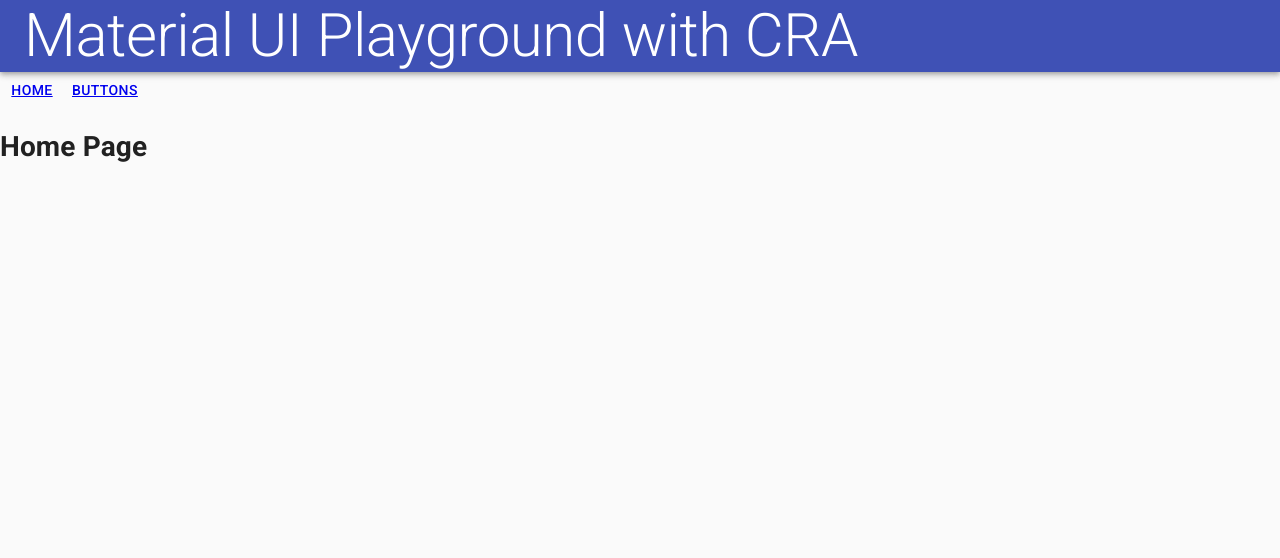
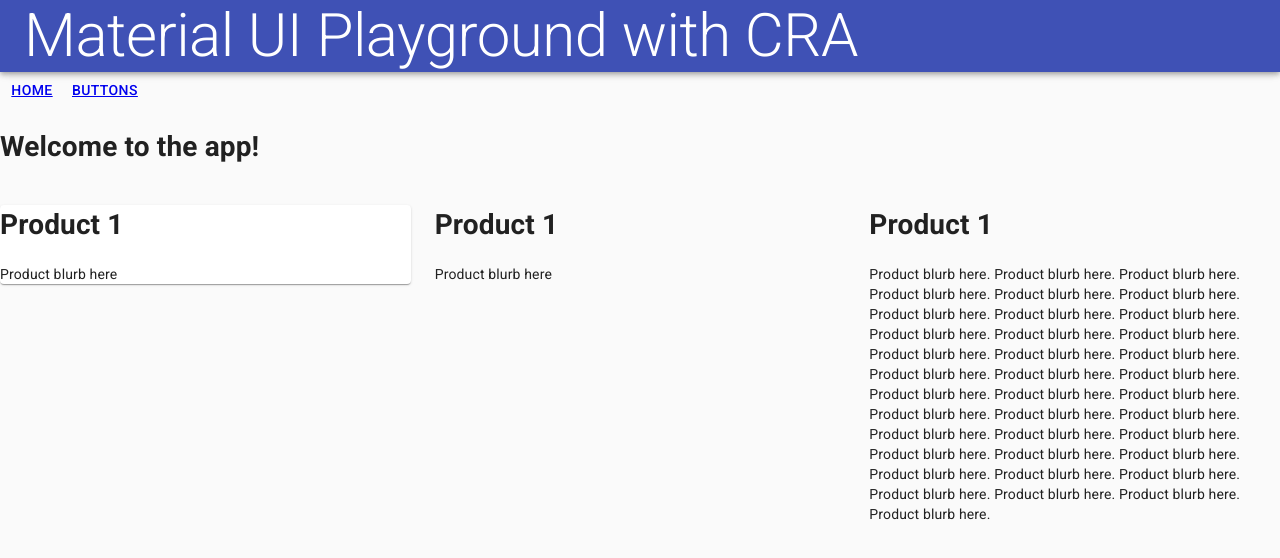
Before and after one commit to david-p-smith/cra-material-ui, a React (Create React App) app: page / in a window 1280 px wide. Shown: the top 558 px of the page. Built offline with nearby package versions, Linux system fonts and the light colour scheme.

Commit message:
add some products

```diff
--- a/src/components/pages/Home.js
+++ b/src/components/pages/Home.js
@@ -1,9 +1,39 @@
 import React from "react";
+import { Grid, Paper } from "@material-ui/core";
 
 function Home() {
   return (
     <div>
-      <h1>Home Page</h1>
+      <h1>Welcome to the app!</h1>
+      <Grid container spacing={3}>
+        <Grid item xs={4}>
+          <Paper>
+            <h1>Product 1</h1>
+            <p>Product blurb here</p>
+          </Paper>
+        </Grid>
+        <Grid item xs={4}>
+          <h1>Product 1</h1>
+          <p>Product blurb here</p>
+        </Grid>
+        <Grid item xs={4}>
+          <h1>Product 1</h1>
+          <p>
+            Product blurb here. Product blurb here. Product blurb here. Product
+            blurb here. Product blurb here. Product blurb here. Product blurb
+            here. Product blurb here. Product blurb here. Product blurb here.
+            Product blurb here. Product blurb here. Product blurb here. Product
+            blurb here. Product blurb here. Product blurb here. Product blurb
+            here. Product blurb here. Product blurb here. Product blurb here.
+            Product blurb here. Product blurb here. Product blurb here. Product
+            blurb here. Product blurb here. Product blurb here. Product blurb
+            here. Product blurb here. Product blurb here. Product blurb here.
+            Product blurb here. Product blurb here. Product blurb here. Product
+            blurb here. Product blurb here. Product blurb here. Product blurb
+            here.{" "}
+          </p>
+        </Grid>
+      </Grid>
     </div>
   );
 }
```
